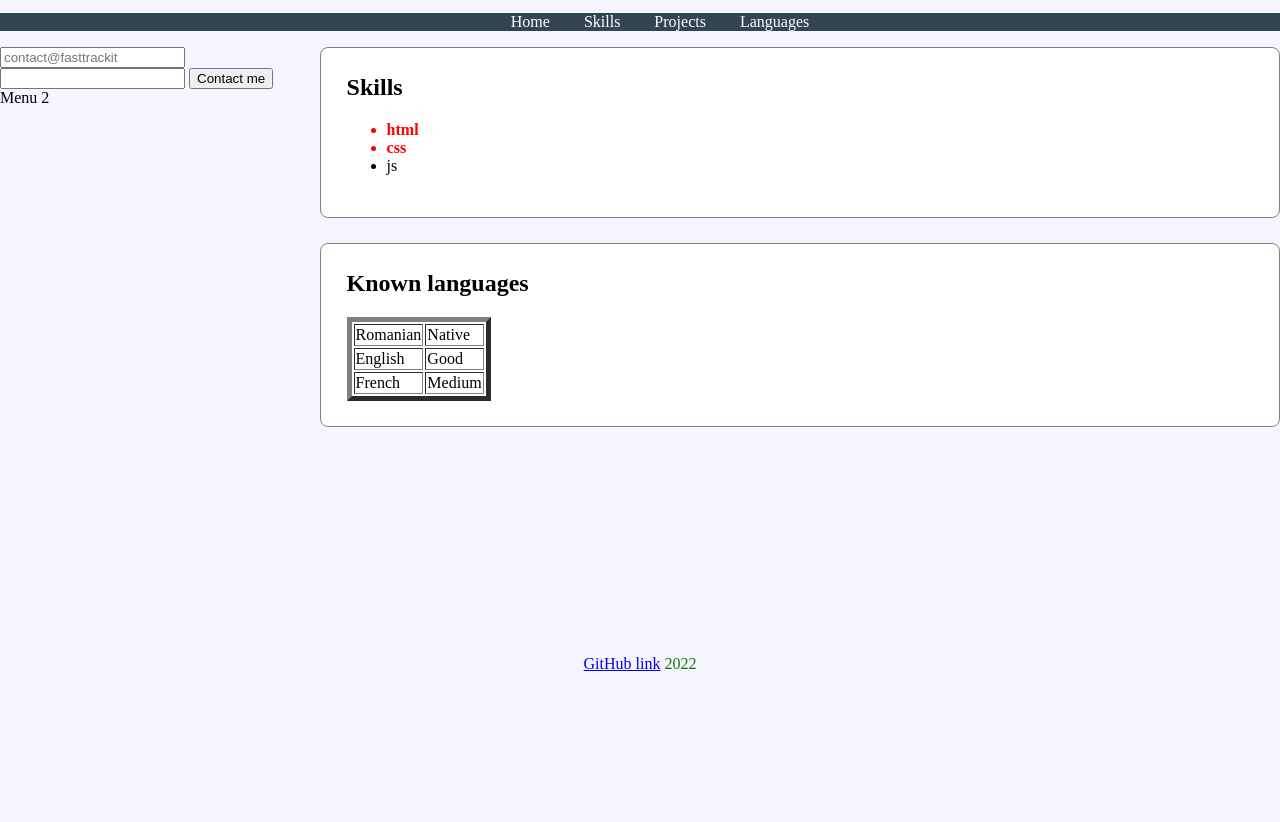
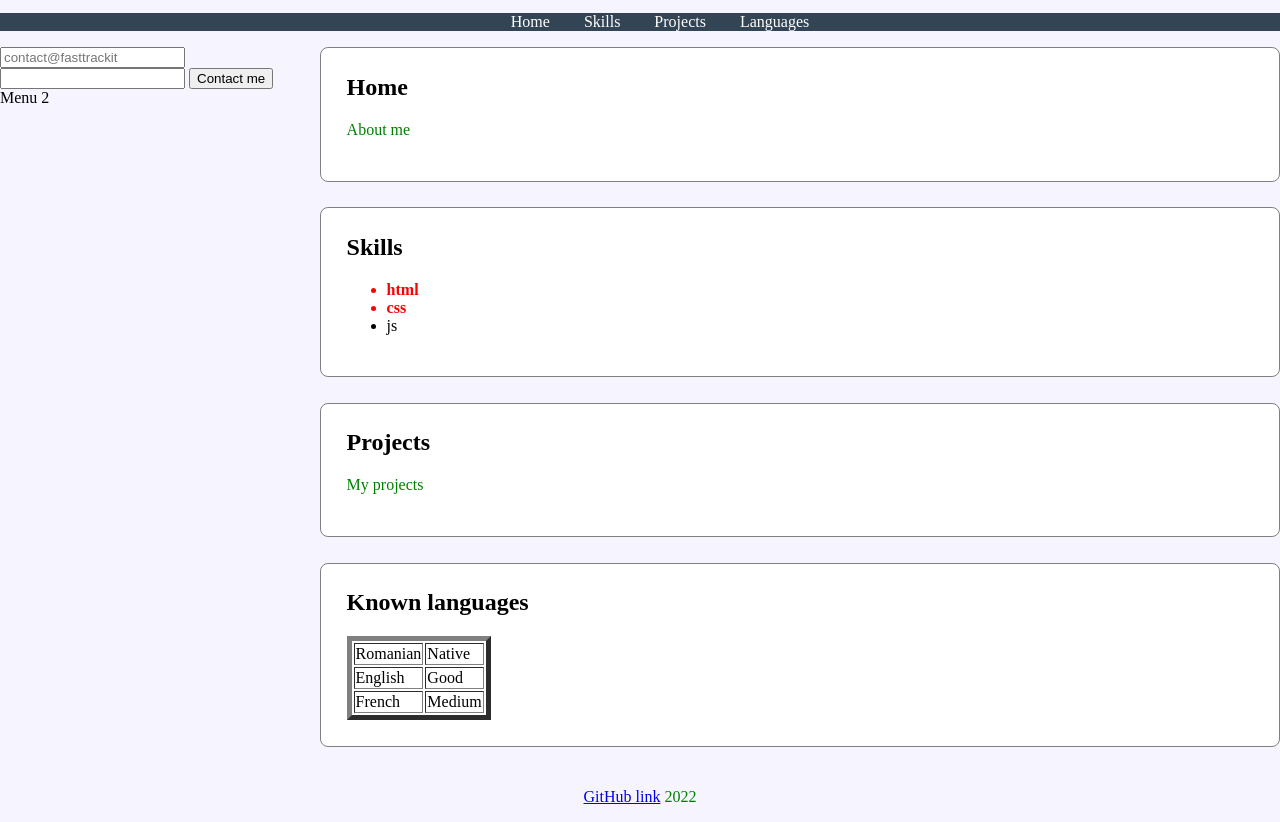
Before and after one commit to patriciaungur/patriciaungur.github.io, a plain HTML site: page index.html in a window 1280 px wide. Shown: the part 111-933 px from the top of the page. Before the commit the page ends 800 px from the top, so only its background shows below. Drawn offline with Linux system fonts and the light colour scheme.

Commit message:
add Home and Projects pages

```diff
--- a/index.html
+++ b/index.html
@@ -51,12 +51,22 @@
 
       <div id="main">
         <div class="page">
+          <h2>Home</h2>
+          <p>About me</p>
+        </div>
+
+        <div class="page">
           <h2>Skills</h2>
           <ul>
             <li class="favorite">html</li>
             <li class="favorite">css</li>
             <li>js</li>
           </ul>
+        </div>
+
+        <div class="page">
+          <h2>Projects</h2>
+          <p>My projects</p>
         </div>
 
         <div class="page">
```
